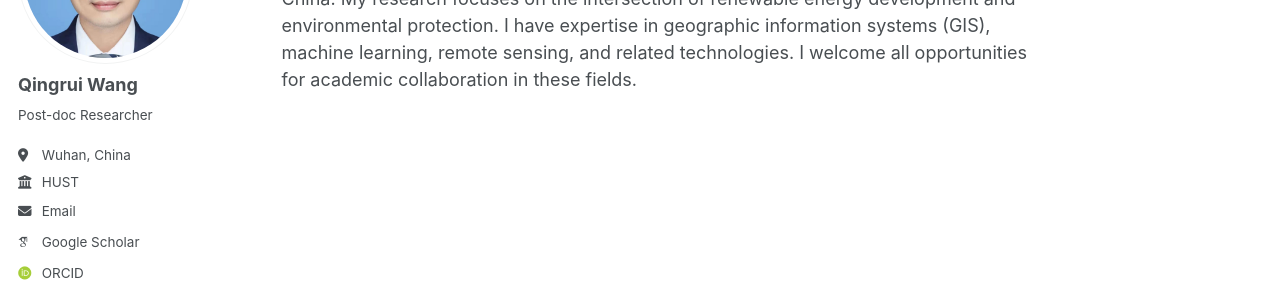
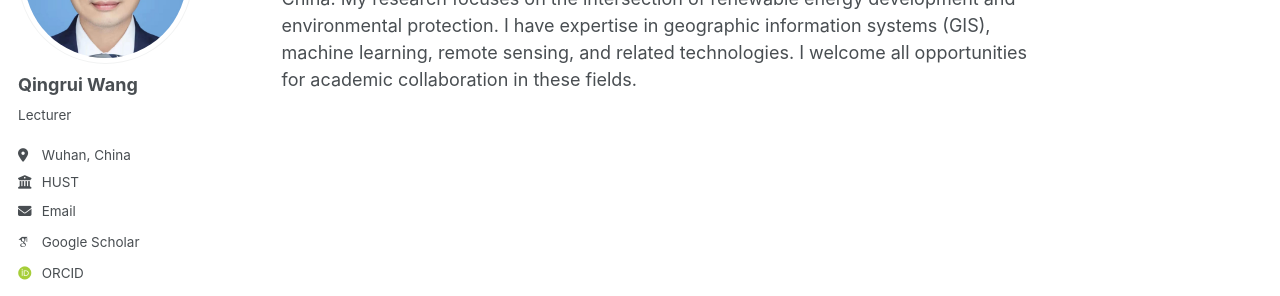
Before and after one commit to QingruiWang/QingruiWang.github.io, a Jekyll site: the page built from _pages/about.md, in a window 1280 px wide. Shown: the part 210-506 px from the top of the page. Built offline with Jekyll 4.4.1, drawn with Linux system fonts in a browser that asks for light colours; some web fonts are replaced; a script that is not in the unit is left out.

Commit message:
Update _config.yml

```diff
--- a/_config.yml
+++ b/_config.yml
@@ -25,7 +25,7 @@ author:
   avatar           : "me.png"
   name             : "Qingrui Wang"
   pronouns         : # example: "she/her"
-  bio              : "Post-doc Researcher"
+  bio              : "Lecturer"
   location         : "Wuhan, China"
   employer         : "HUST"
   uri              : # URL
```
